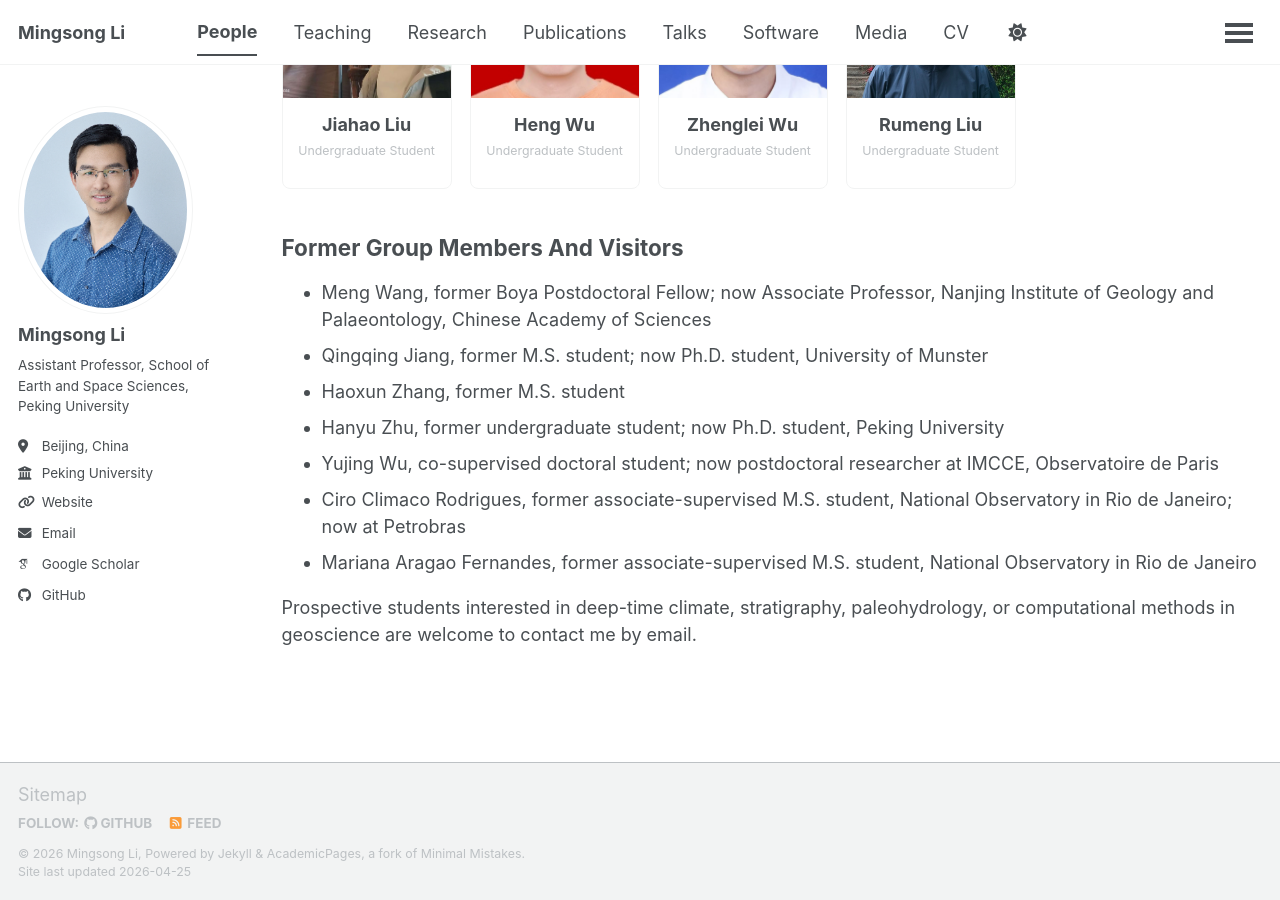
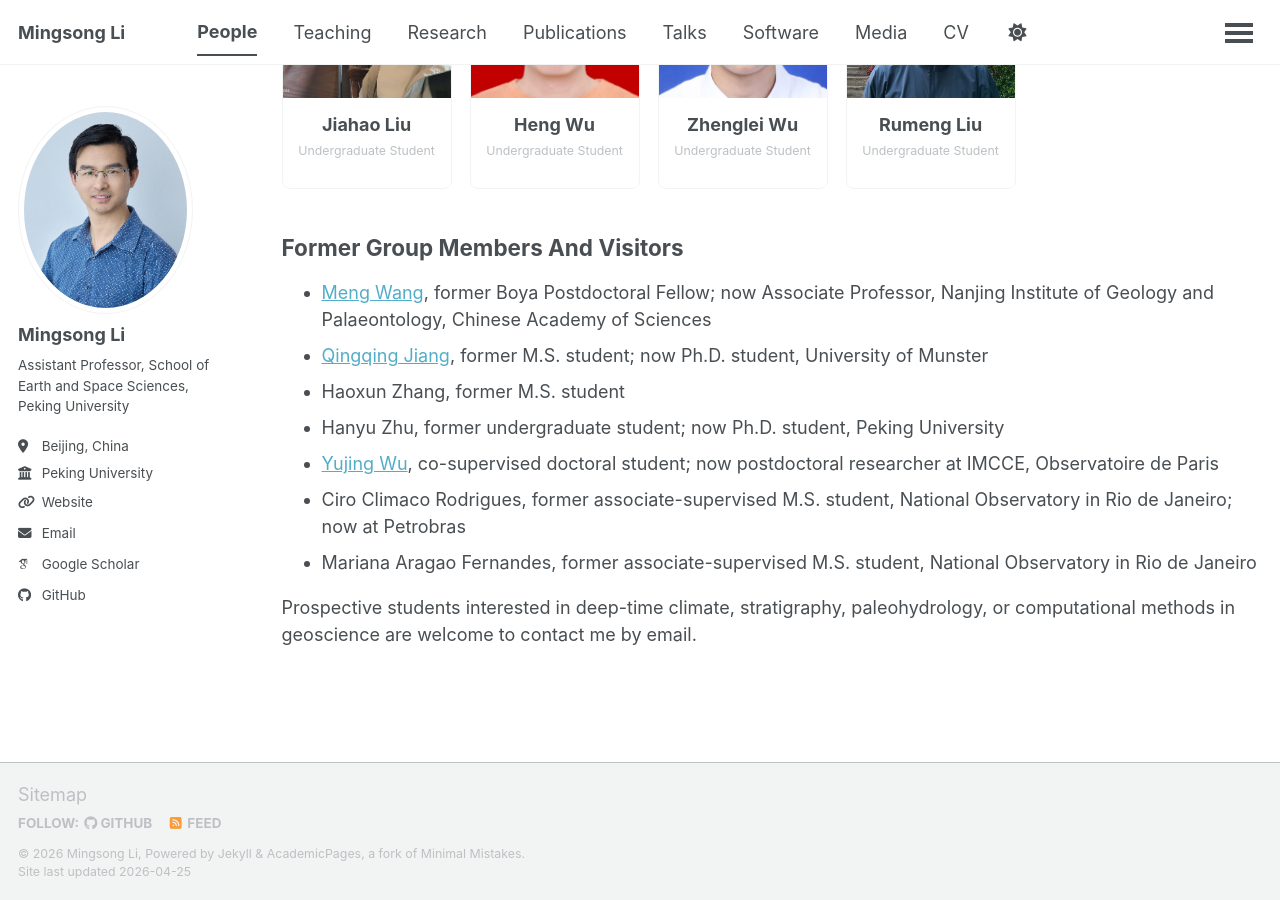
Before and after one commit to mingsongli/liweb, a Jekyll site: the page built from _pages/people.md, in a window 1280 px wide and 900 px high, scrolled down 1097 px. Built offline with Jekyll 4.4.1, drawn with Linux system fonts in a browser that asks for light colours; some web fonts are replaced; a script that is not in the unit is left out; part of the change alters nothing that is shown.

```diff
--- a/_pages/people.md
+++ b/_pages/people.md
@@ -30,11 +30,11 @@ The Deep-Time Global Change group works on paleoclimate, stratigraphy, paleohydr
 
 ## Former Group Members And Visitors
 
-* Meng Wang, former Boya Postdoctoral Fellow; now Associate Professor, Nanjing Institute of Geology and Palaeontology, Chinese Academy of Sciences
-* Qingqing Jiang, former M.S. student; now Ph.D. student, University of Munster
+* [Meng Wang](https://english.nigpas.cas.cn/sourcedb/fyjy/202408/t20240823_683839.html), former Boya Postdoctoral Fellow; now Associate Professor, Nanjing Institute of Geology and Palaeontology, Chinese Academy of Sciences
+* [Qingqing Jiang](https://qqjiang-edu.github.io/), former M.S. student; now Ph.D. student, University of Munster
 * Haoxun Zhang, former M.S. student
 * Hanyu Zhu, former undergraduate student; now Ph.D. student, Peking University
-* Yujing Wu, co-supervised doctoral student; now postdoctoral researcher at IMCCE, Observatoire de Paris
+* [Yujing Wu](https://www.imcce.fr/recherche/equipes/asd/members), co-supervised doctoral student; now postdoctoral researcher at IMCCE, Observatoire de Paris
 * Ciro Climaco Rodrigues, former associate-supervised M.S. student, National Observatory in Rio de Janeiro; now at Petrobras
 * Mariana Aragao Fernandes, former associate-supervised M.S. student, National Observatory in Rio de Janeiro
 
```
